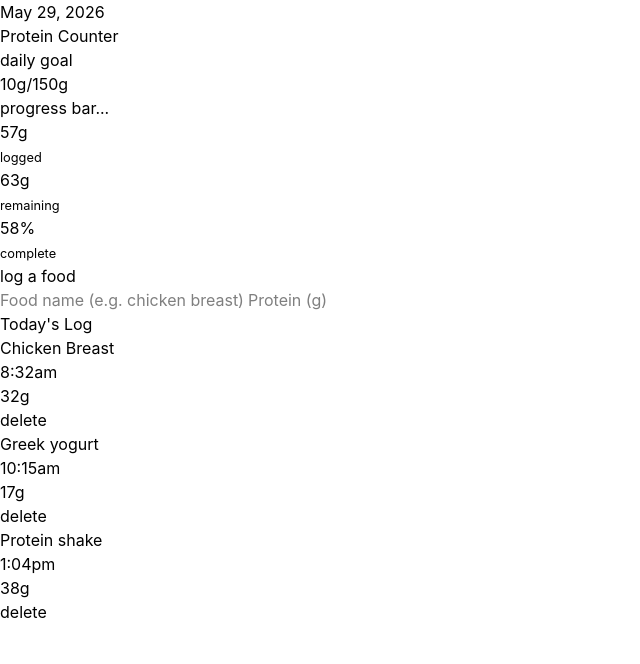
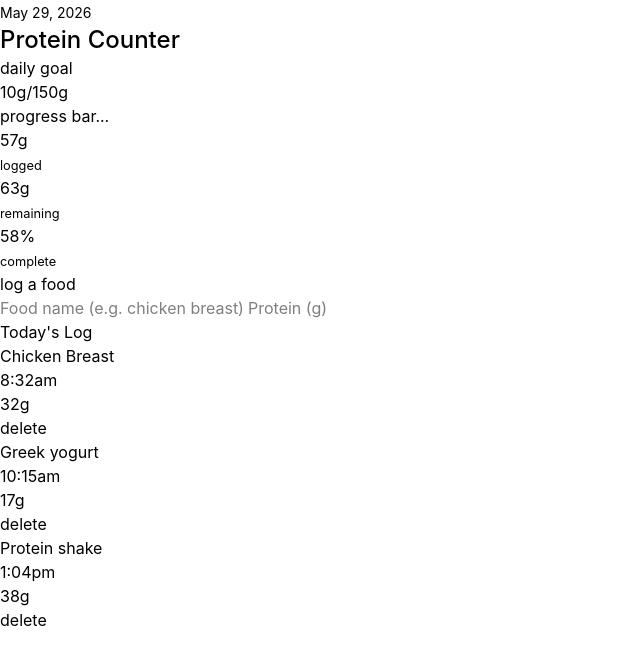
Before and after one commit to rumbawajomar/protein-counter, a React (Vite) app: page / in a window 1280 px wide. Shown: the top 664 px of the page, without its empty margins (0-640 px from the left). Built offline with nearby package versions, Linux system fonts and the light colour scheme.

Commit message:
Add Header styles

```diff
--- a/src/components/Header.jsx
+++ b/src/components/Header.jsx
@@ -8,8 +8,8 @@ export default function Header() {
 
   return (
     <div>
-      {longMonth}
-      <h2>Protein Counter</h2>
+      <time className="text-sm">{longMonth}</time>
+      <h2 className="text-2xl font-medium">Protein Counter</h2>
     </div>
   )
 }
```
